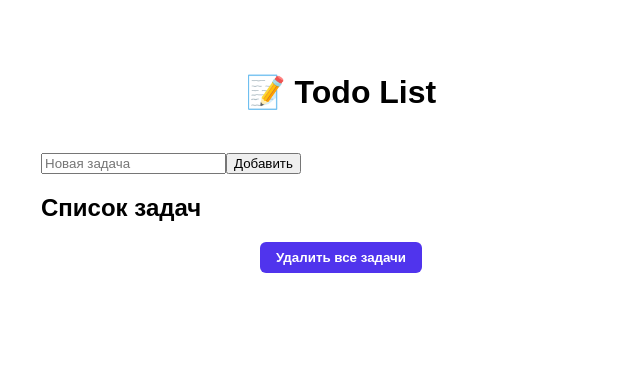
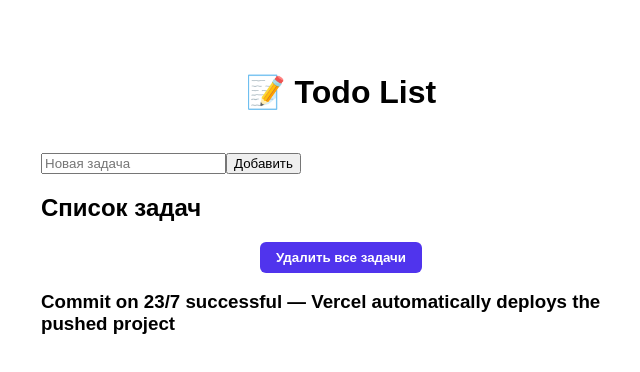
Before and after one commit to Banifacy7/todolist-vue, a Vue app: page / in a window 1280 px wide. Shown: the top 372 px of the page, without its empty margins (299-939 px from the left). Built offline with nearby package versions, Linux system fonts and the light colour scheme.

Commit message:
23/7 commit - Vercel automatically deploys the pushed project

```diff
--- a/src/App.vue
+++ b/src/App.vue
@@ -4,6 +4,10 @@
     <AddTodo />
     <TodoList />
     <ClearAll />
+    <h3>
+      Commit on 23/7 successful — Vercel automatically deploys the pushed
+      project
+    </h3>
   </div>
 </template>
 
@@ -13,6 +17,8 @@ import Header from "./components/Header.vue";
 import AddTodo from "./components/AddTodo.vue";
 import ClearAll from "./components/ClearAll.vue";
 console.log(" 2 Запустился App.vue");
+
+//Small change to trigger redeploy
 </script>
 
 <style scoped>
--- a/src/components/Todo.vue
+++ b/src/components/Todo.vue
@@ -6,8 +6,6 @@ interface Todo {
   text: string;
   completed: boolean;
 }
-
-//тригер для гит
 
 const { todo } = defineProps<{ todo: Todo }>();
 
```
